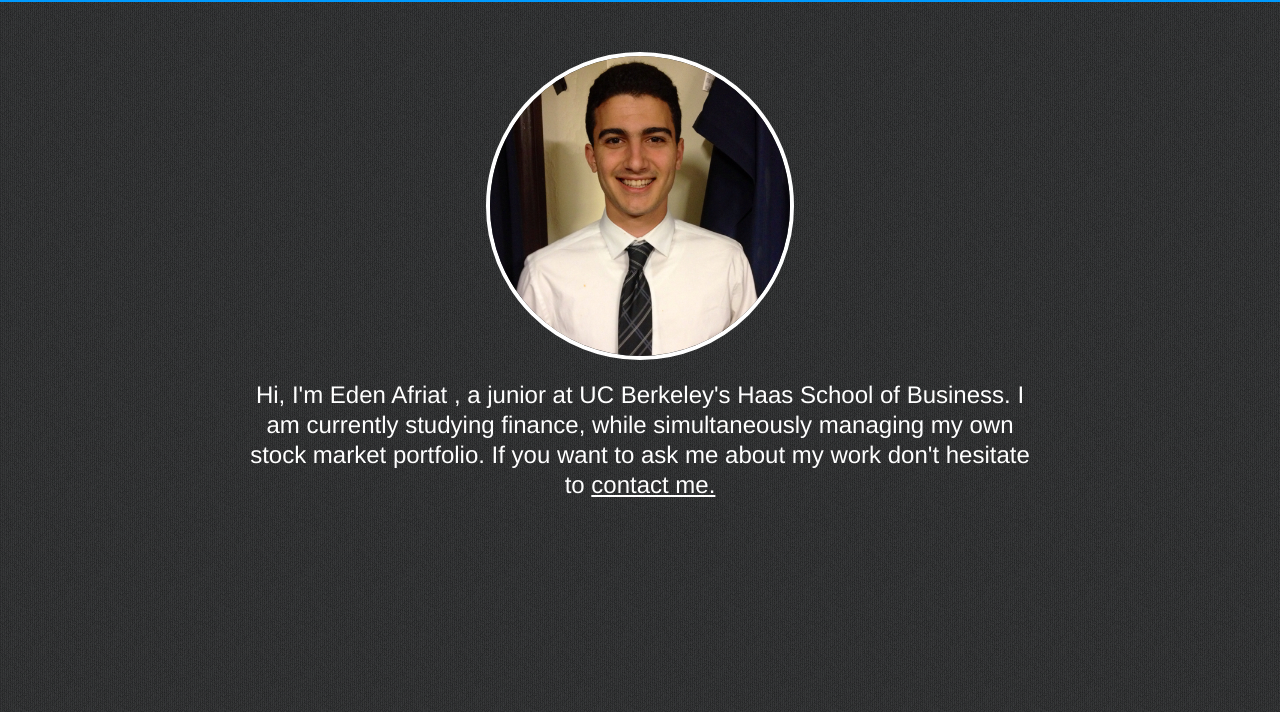
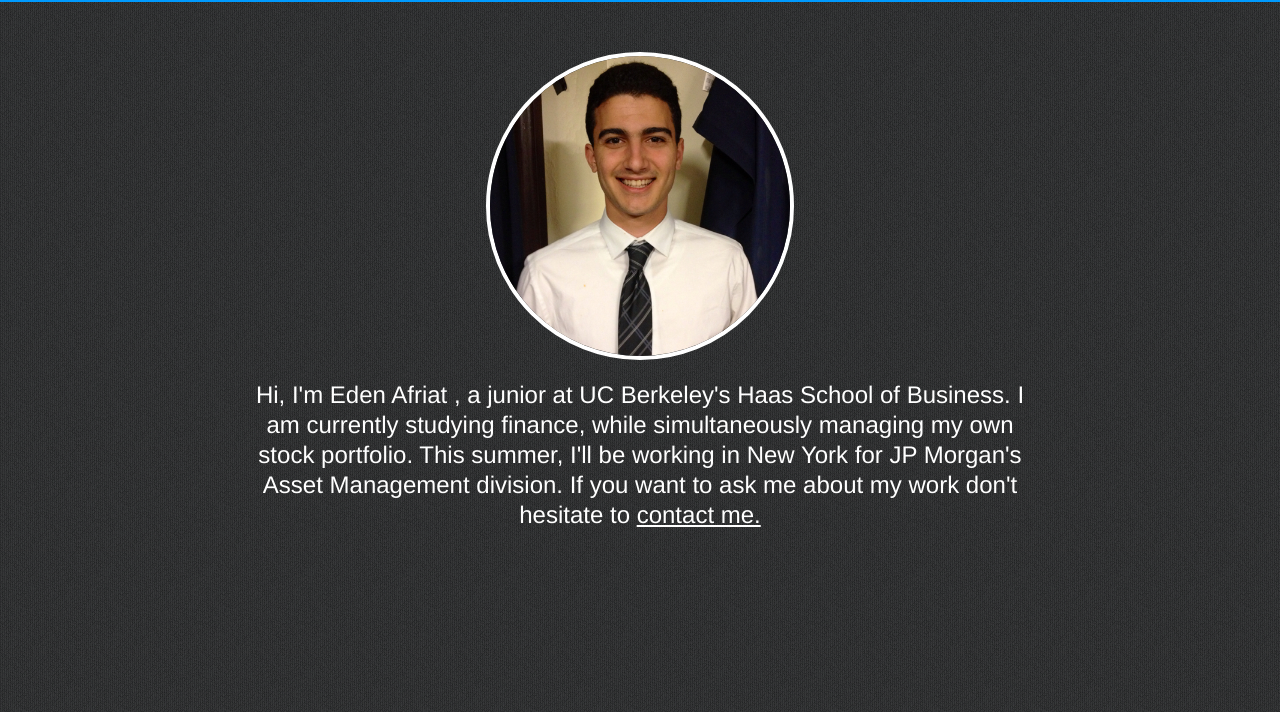
Before and after one commit to edenafriat/edenafriat.github.io, a plain HTML site: page about.html in a window 1280 px wide. Shown: the part 88-800 px from the top of the page. Drawn offline with Linux system fonts and the light colour scheme.

Commit message:
update about page

```diff
--- a/about.html
+++ b/about.html
@@ -20,7 +20,7 @@
 		</header>
 			<img class="centered" src="images/me.jpg" />
 			<section>
-				<p> Hi, I'm Eden Afriat , a junior at UC Berkeley's Haas School of Business. I am currently studying finance, while simultaneously managing my own stock market portfolio. If you want to ask me about my work don't hesitate to <a href="contact.html" id="contactme"> contact me. </a>
+				<p> Hi, I'm Eden Afriat , a junior at UC Berkeley's Haas School of Business. I am currently studying finance, while simultaneously managing my own stock portfolio. This summer, I'll be working in New York for JP Morgan's Asset Management division. If you want to ask me about my work don't hesitate to <a href="contact.html" id="contactme"> contact me. </a>
 				</p>
 			</section>
 			<footer>
```
